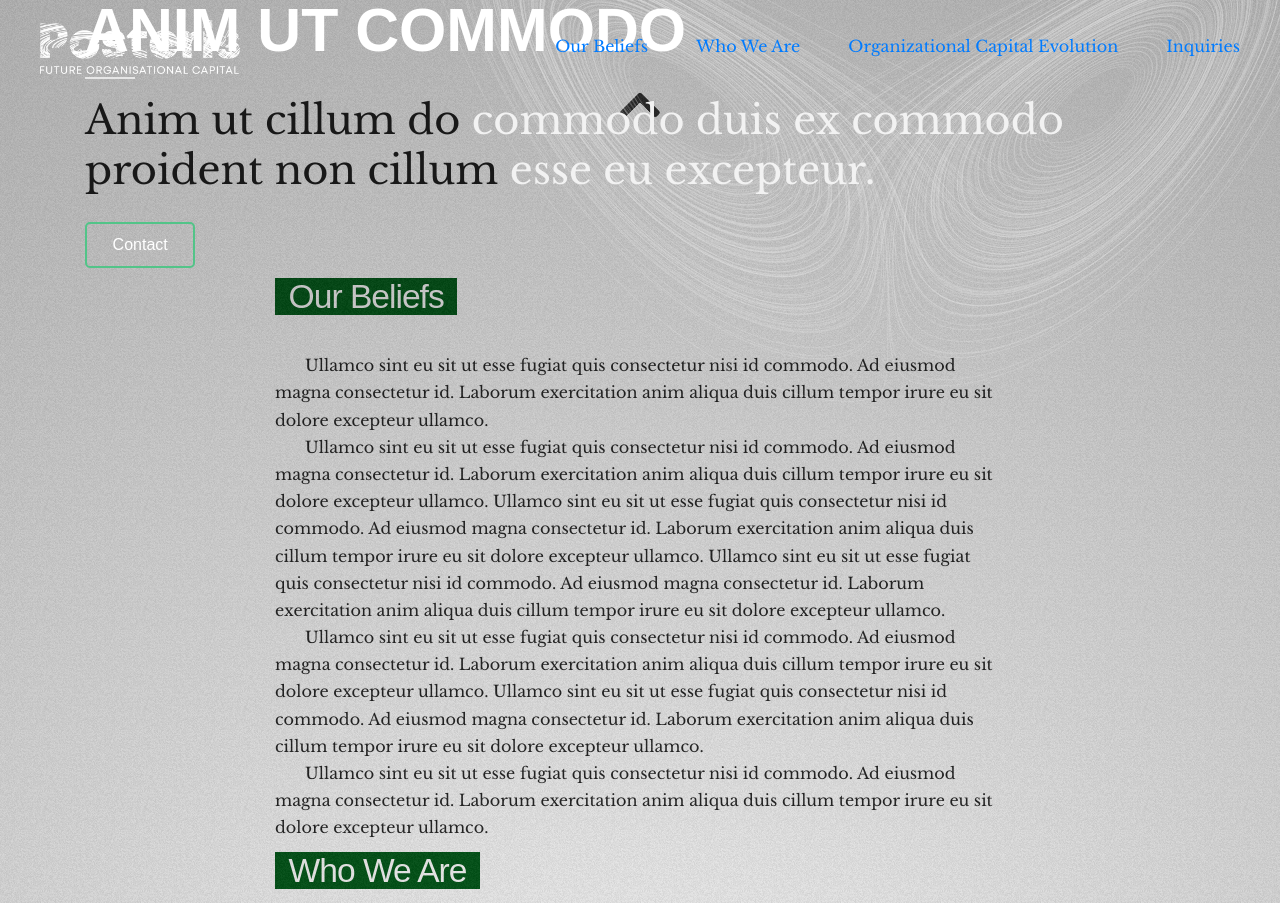
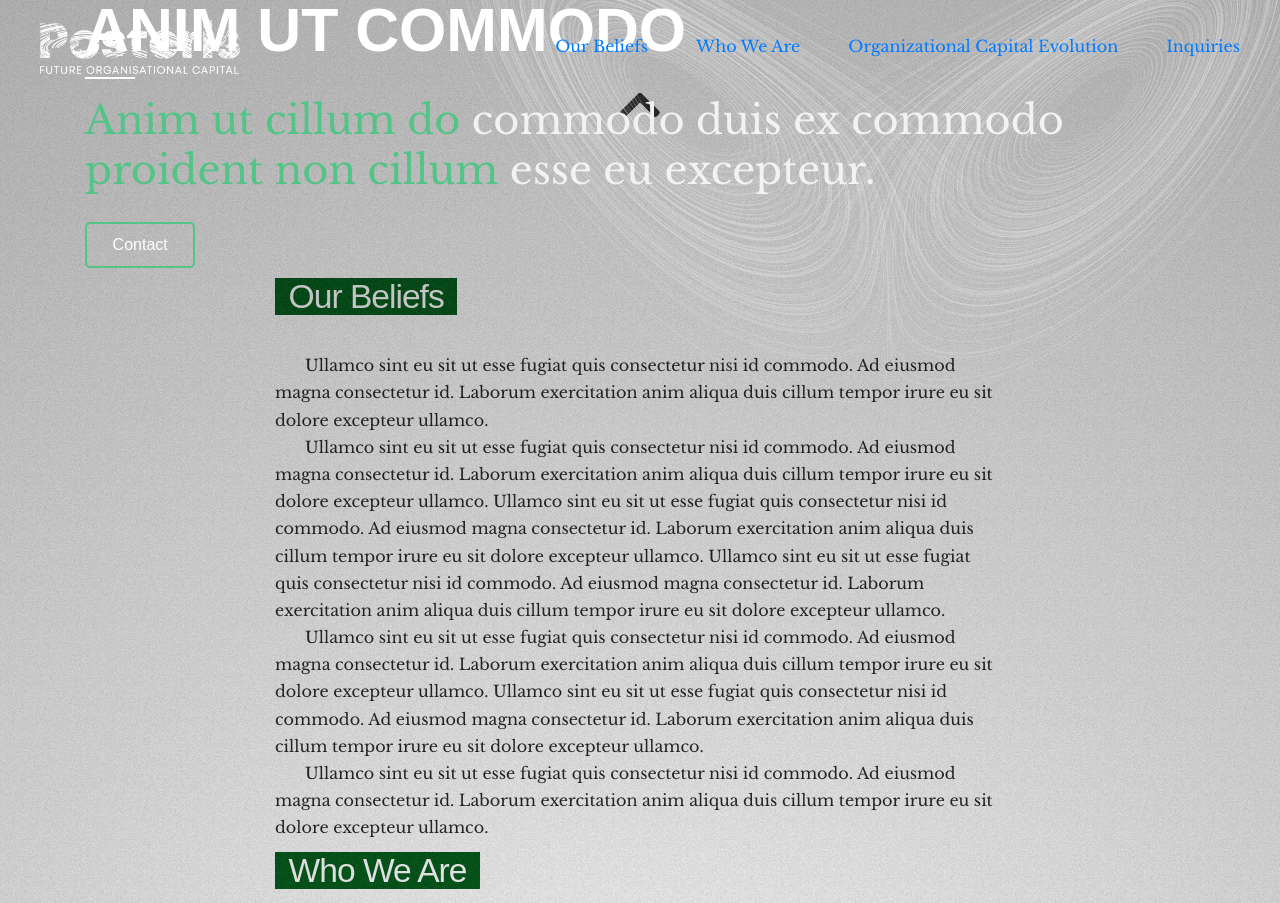
Before and after one commit to richardstg/posteris, a Gatsby site: page / in a window 1280 px wide. Shown: the top 903 px of the page. Built offline with nearby package versions, Linux system fonts and the light colour scheme; Gatsby itself is replaced by a stand-in of ours; some packages are replaced by stand-ins of ours.

Commit message:
Landing section text color changed

```diff
--- a/src/components/index/intro/intro.module.scss
+++ b/src/components/index/intro/intro.module.scss
@@ -143,7 +143,10 @@ $button-color: $light-green;
   position: relative;
   z-index: 6;
   hr {
-    border-top: 2px solid rgb(230, 230, 230);
+    border-top: 2px solid rgb(180, 180, 180);
+    border-top: 2px solid $light-green;
+    border-top: 2px solid white;
+
     width: 50px;
     margin-left: 0;
     // length: 40px;
@@ -169,7 +172,8 @@ $button-color: $light-green;
   // color: $ocean;
   // line-height: 1;
   // text-align: center;
-  color: rgb(24, 24, 24);
+  color: $light-green;
+  // color: rgb(24, 24, 24);
   // color: #590207;
 }
 
@@ -178,6 +182,7 @@ $button-color: $light-green;
   color: rgb(242, 242, 242);
   // color: black;
   // font-weight: bold;
+  // color: rgb(24, 24, 24);
 }
 
 .svg {
```
